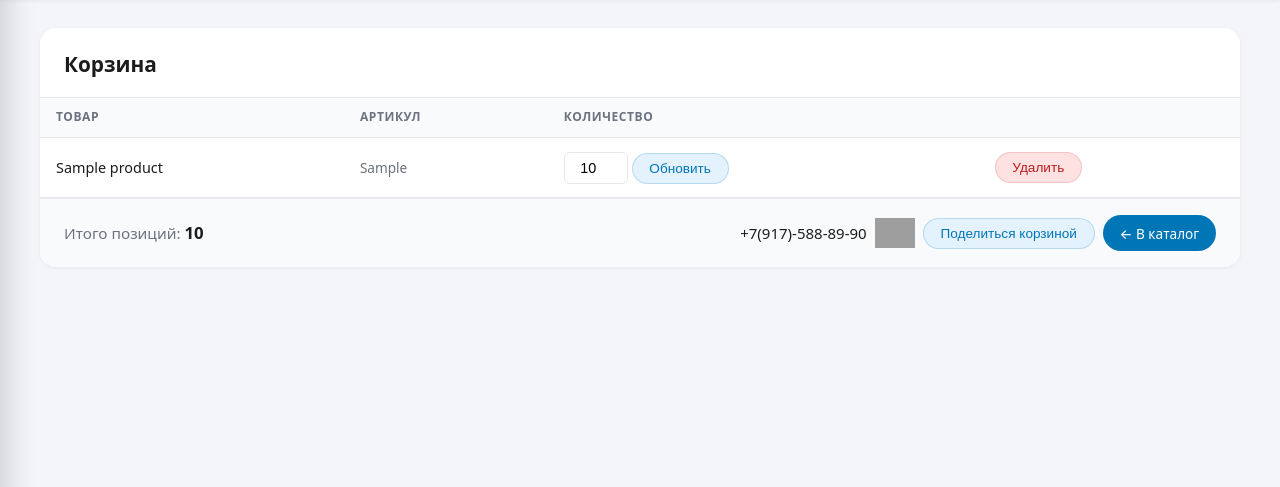
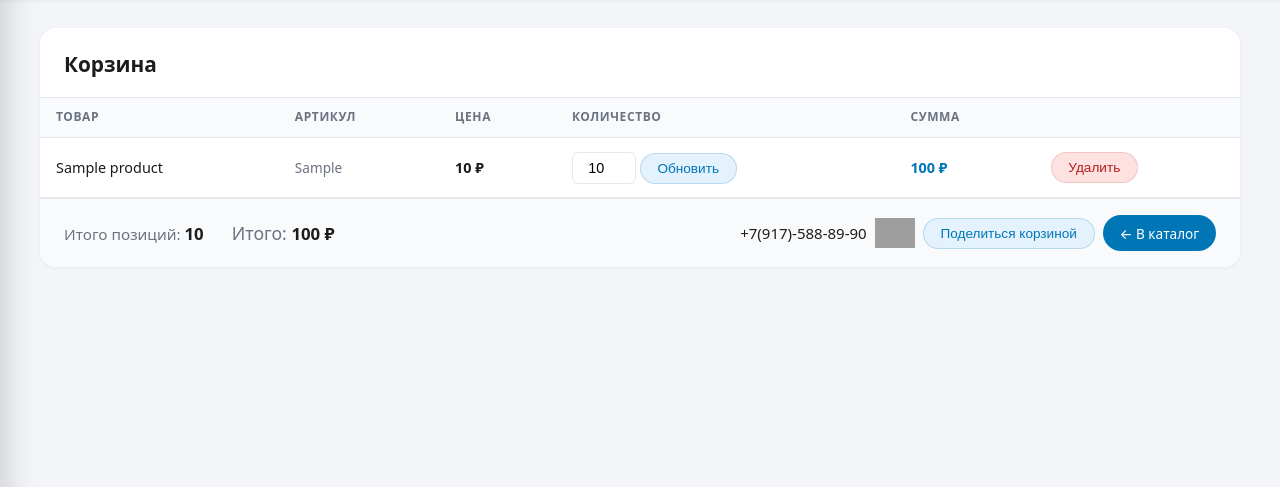
Before and after one commit to DanilaTorubarov/Dima-Site, a Django app: page /cart/ in a window 1280 px wide. Shown: the part 124-611 px from the top of the page. Run offline with Django 5.2, Linux system fonts and the light colour scheme; a user stored in the database is signed in; tables that the repository leaves empty hold one stand-in row (values such as "Sample post"); grey boxes are pictures that could not be loaded.

Commit message:
Add price field to products with cart total calculation
Adds a price (₽) field to the Product model with a migration.
Prices are shown on product cards, detail pages, and the cart.
The cart now displays per-item price, line subtotals, and a grand
total. Prices are editable directly from the Django admin list view.

https://claude.ai/code/session_012F4TA9Atrj5S61vb73sVxN

```diff
--- a/Shop/admin.py
+++ b/Shop/admin.py
@@ -85,7 +85,8 @@ class ProductCharacteristicInline(admin.TabularInline):
 
 @admin.register(Product)
 class ProductAdmin(admin.ModelAdmin):
-    list_display = ("name", "sku", "category", "available")
+    list_display = ("name", "sku", "category", "price", "available")
+    list_editable = ("price",)
     list_filter = ("available", "category")
     search_fields = ("name", "sku")
     inlines = [ProductImageInline, ProductCharacteristicInline]
--- a/Shop/models.py
+++ b/Shop/models.py
@@ -43,6 +43,13 @@ class Product(models.Model):
     sku = models.CharField(max_length=50, unique=True)
     description = models.TextField(blank=True)
     image = models.ImageField(upload_to="product_images/", blank=True, null=True)
+    price = models.DecimalField(
+        max_digits=10,
+        decimal_places=2,
+        null=True,
+        blank=True,
+        verbose_name="Цена (₽)",
+    )
     category = models.ForeignKey(
         Category, related_name="products", on_delete=models.PROTECT
     )
--- a/Shop/static/style.css
+++ b/Shop/static/style.css
@@ -1535,6 +1535,31 @@ footer {
     .lightbox-arrow--prev { left: 0.2rem; }
     .lightbox-arrow--next { right: 0.2rem; }
     .lightbox-close { top: 0.5rem; right: 0.5rem; width: 2.4rem; height: 2.4rem; }
+}
+
+/* ── Product price ───────────────────────────────────────── */
+.product-price {
+    font-size: 1.15rem;
+    font-weight: 700;
+    color: var(--accent);
+    margin: 0.35rem 0 0.5rem;
+    letter-spacing: -0.01em;
+}
+.product-price--large {
+    font-size: 1.75rem;
+    margin: 0.6rem 0 1rem;
+}
+.cart-price,
+.cart-subtotal {
+    white-space: nowrap;
+    font-weight: 600;
+    color: var(--text-main);
+}
+.cart-subtotal { color: var(--accent); }
+.cart-total-cost {
+    display: inline-block;
+    margin-left: 1.5rem;
+    font-size: 1.1rem;
 }
 
 /* ── Cart widget (add-to-cart / stepper) ─────────────────── */
--- a/Shop/templates/main/cart_detail.html
+++ b/Shop/templates/main/cart_detail.html
@@ -1,4 +1,5 @@
 {% extends "main/base.html" %}
+{% load shop_filters %}
 
 {% block title %}Корзина{% endblock %}
 
@@ -12,7 +13,9 @@
                 <tr>
                     <th>Товар</th>
                     <th>Артикул</th>
+                    <th>Цена</th>
                     <th>Количество</th>
+                    <th>Сумма</th>
                     <th></th>
                 </tr>
             </thead>
@@ -25,6 +28,9 @@
                             </a>
                         </td>
                         <td style="color:var(--text-muted);font-size:.85rem;">{{ item.product.sku }}</td>
+                        <td class="cart-price">
+                            {% if item.product.price %}{{ item.product.price|format_price }}{% else %}—{% endif %}
+                        </td>
                         <td>
                             {% if user.is_authenticated %}
                                 <form method="post" action="{% url 'update_cart_item' item.id %}" class="inline">
@@ -36,6 +42,9 @@
                             {% else %}
                                 {{ item.quantity }}
                             {% endif %}
+                        </td>
+                        <td class="cart-subtotal">
+                            {% if item.product.price %}{{ item.subtotal|format_price }}{% else %}—{% endif %}
                         </td>
                         <td>
                             {% if user.is_authenticated %}
@@ -54,6 +63,9 @@
         <div class="cart-footer">
             <div class="cart-total">
                 Итого позиций: <strong>{{ total_items }}</strong>
+                {% if total_cost %}
+                <span class="cart-total-cost">Итого: <strong>{{ total_cost|format_price }}</strong></span>
+                {% endif %}
             </div>
             <div class="cart-actions">
                 <a href="tel:+79175888990">+7(917)-588-89-90</a>
--- a/Shop/templates/main/product_detail.html
+++ b/Shop/templates/main/product_detail.html
@@ -60,6 +60,9 @@
         <div class="product-sku">Артикул: {{ product.sku }}</div>
         <a href="{% url 'product_list' %}?category={{ product.category.slug }}"
            class="product-category">{{ product.category.name }}</a>
+        {% if product.price %}
+        <div class="product-price product-price--large">{{ product.price|format_price }}</div>
+        {% endif %}
 
         {% if characteristics %}
         <dl class="product-chars product-chars--preview">
--- a/Shop/templates/main/product_list.html
+++ b/Shop/templates/main/product_list.html
@@ -161,6 +161,9 @@
                         <div class="card-meta">
                             Арт. {{ product.sku }} · {{ product.category.name }}
                         </div>
+                        {% if product.price %}
+                        <div class="product-price">{{ product.price|format_price }}</div>
+                        {% endif %}
                         <div class="card-footer">
                             {% with qty=cart_quantities|dict_get:product.pk %}
                             <div class="cart-widget" data-product-id="{{ product.pk }}">
--- a/Shop/templatetags/shop_filters.py
+++ b/Shop/templatetags/shop_filters.py
@@ -20,6 +20,19 @@ def url_with_page(context, page_num):
     return "?" + params.urlencode()
 
 
+@register.filter
+def format_price(value):
+    """Format a decimal/int price as '1 234 ₽'. Returns '' if value is None."""
+    if value is None:
+        return ""
+    try:
+        amount = int(round(float(value)))
+        formatted = f"{amount:,}".replace(",", "\u00a0")  # non-breaking space
+        return f"{formatted}\u00a0₽"
+    except (TypeError, ValueError):
+        return f"{value}\u00a0₽"
+
+
 @register.filter(needs_autoescape=True)
 def render_description(value, autoescape=True):
     """
--- a/Shop/views.py
+++ b/Shop/views.py
@@ -333,6 +333,10 @@ def cart_detail(request):
     if request.user.is_authenticated:
         cart = _get_or_create_cart_for_user(request.user)
         for item in cart.items.select_related("product"):
+            if item.product.price is not None:
+                item.subtotal = item.product.price * item.quantity
+            else:
+                item.subtotal = None
             items.append(item)
             total_items += item.quantity
     else:
@@ -361,18 +365,24 @@ def cart_detail(request):
                 product = products.get(product_id)
                 if not product:
                     continue
+                subtotal = product.price * quantity if product.price is not None else None
                 guest_item = type(
                     "GuestCartItem",
                     (),
-                    {"product": product, "quantity": quantity},
+                    {"product": product, "quantity": quantity, "subtotal": subtotal},
                 )
                 items.append(guest_item)
                 total_items += quantity
+
+    total_cost = sum(
+        item.subtotal for item in items if item.subtotal is not None
+    ) or None
 
     context = {
         "cart": cart,
         "items": items,
         "total_items": total_items,
+        "total_cost": total_cost,
     }
     return render(request, "main/cart_detail.html", context)
 
```
Also changed, not shown: Shop/migrations/0013_product_price.py (added).
